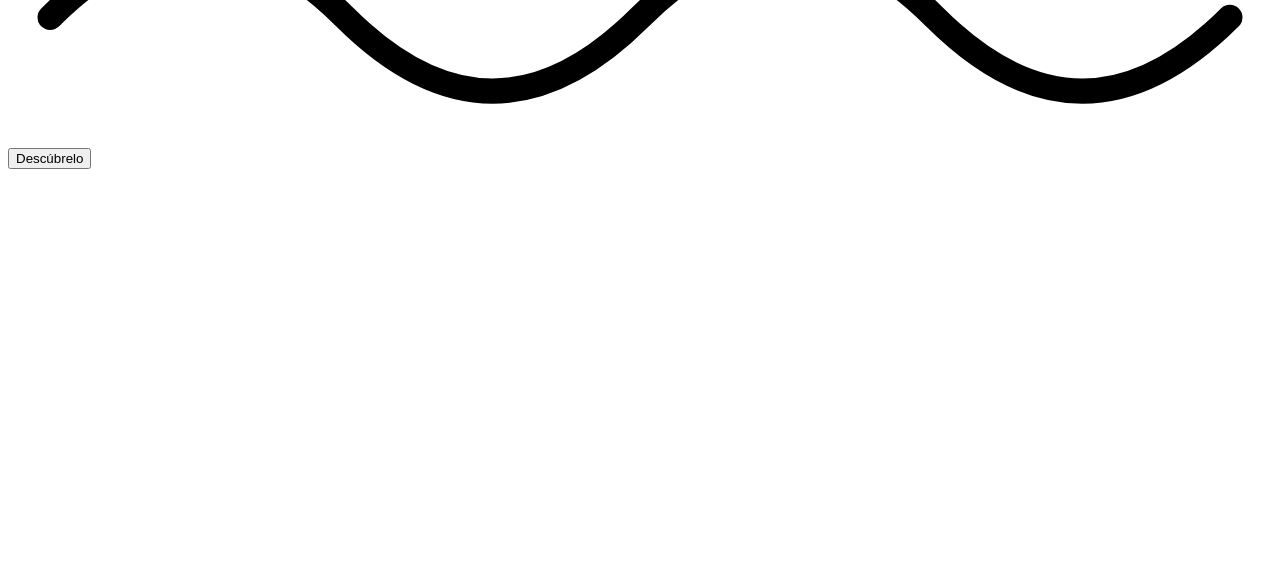
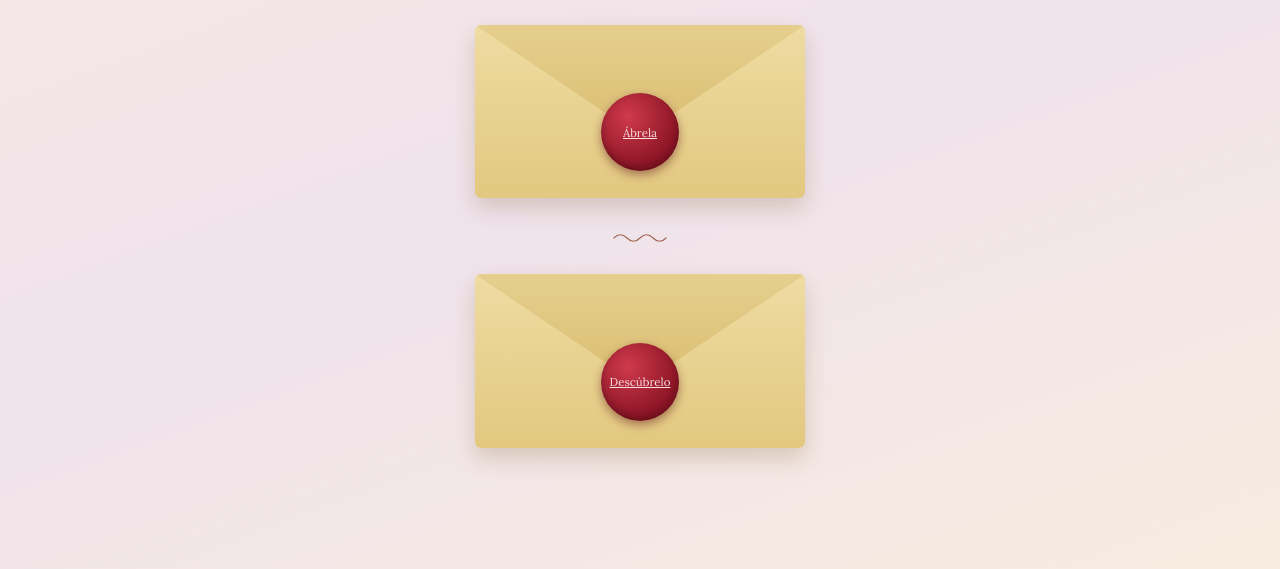
Before and after one commit to Damnpxg/Cumplea-os, a plain HTML site: page index.html in a window 1280 px wide. Shown: the part 231-800 px from the top of the page. Drawn offline with nearby package versions, Linux system fonts and the light colour scheme; a web font is replaced by a local one.

Commit message:
update index.html

```diff
--- a/index.html
+++ b/index.html
@@ -9,7 +9,7 @@
   <link rel="preconnect" href="https://fonts.googleapis.com">
   <link rel="preconnect" href="https://fonts.gstatic.com" crossorigin>
   <link href="https://fonts.googleapis.com/css2?family=Lora:ital@0;1&family=Playfair+Display:ital,wght@0,500;1,500&display=swap" rel="stylesheet">
-  <link rel="stylesheet" href="styles.css">
+  <link rel="stylesheet" href="stiles.css">
 </head>
 <body>
 
@@ -23,6 +23,7 @@
       <span id="barFill"></span>
     </div>
     <p class="loader__pct" id="ldPct">0%</p>
+    <p class="loader__hint" id="ldHint"></p>
   </section>
 
   <main id="app" class="page" hidden>
```
